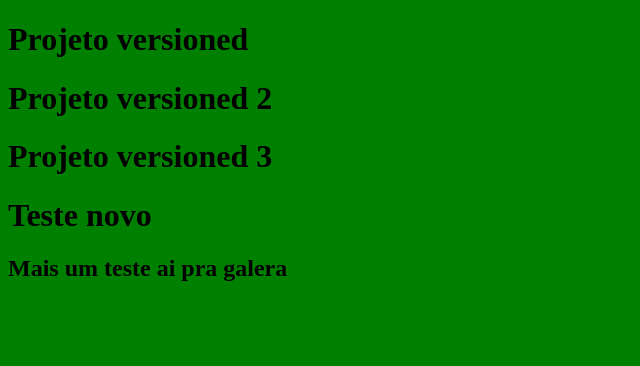
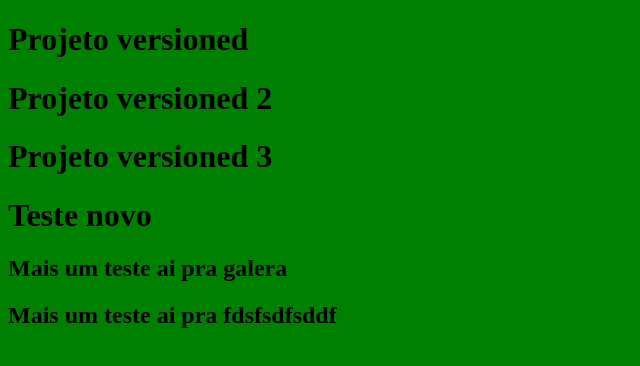
Before and after one commit to RenanLaureano/meu_projeto_versionado, a plain HTML site: page index.html in a window 1280 px wide. Shown: the whole page, without its empty margins (0-640 px from the left). Drawn offline with Linux system fonts and the light colour scheme.

Commit message:
Novo commit pos tag.

```diff
--- a/index.html
+++ b/index.html
@@ -9,5 +9,6 @@
 	<h1>Projeto versioned 3</h1>
 	<h1>Teste novo</h1>
 	<h2>Mais um teste ai pra galera</h2>
+	<h2>Mais um teste ai pra fdsfsdfsddf</h2>
 </body>
 </html>
```
